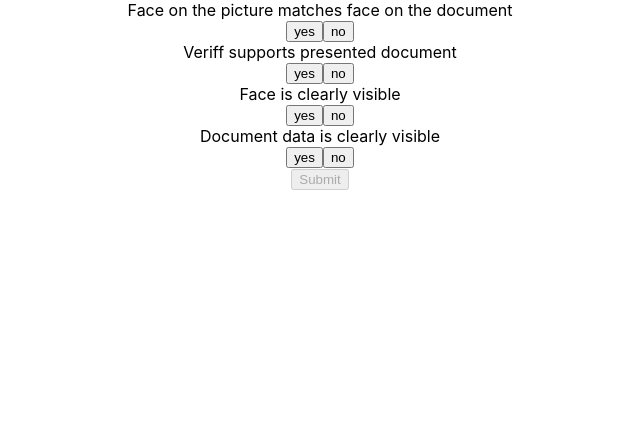
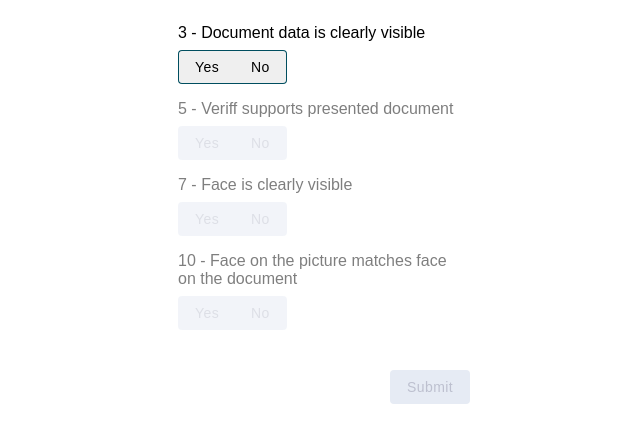
Before and after one commit to suhomozgy-andrey/vf-assignment, a React (Create React App) app: page / in a window 1280 px wide. Shown: the top 442 px of the page, without its empty margins (320-960 px from the left). Built offline with nearby package versions, Linux system fonts and the light colour scheme.

Commit message:
Added Button and CheckableResult component for better code splitting, added better validation logic, added after sudmit sucessfull message

```diff
--- /dev/null
+++ b/src/App.module.scss
@@ -0,0 +1,27 @@
+.app {
+	display: flex;
+	align-items: center;
+	flex-direction: column;
+	padding: 16px;
+
+	.listWrapper {
+		width: 300px;
+		max-width: 100%;
+		display: flex;
+		flex-direction: column;
+		align-items: flex-end;
+		gap: 32px;
+
+		.list {
+			display: flex;
+			flex-direction: column;
+			align-self: center;
+			max-width: 100%;
+			margin: 0 auto;
+		}
+
+		.submitButton {
+			justify-self: flex-end;
+		}
+	}
+}
--- a/src/App.scss
+++ /dev/null
@@ -1,3 +0,0 @@
-.App {
-	text-align: center;
-}
--- a/src/App.tsx
+++ b/src/App.tsx
@@ -1,53 +1,97 @@
 import * as React from 'react';
-import './App.scss';
 
-import { fetchChecks, ICheckResultItem, ICheckResultSubmitItem } from './api';
+import { CheckResultValueEnum, fetchChecks, ICheckResultItem, ICheckResultSubmitItem } from './api';
 import { CheckableResult } from './components/CheckableResult';
+import { Button } from './components/Button';
+import styles from './App.module.scss';
 
 const App = () => {
+	const [submitted, setSubmitted] = React.useState<boolean>(false);
 	const [loading, setLoading] = React.useState<boolean>(false);
 	const [error, setError] = React.useState<unknown>(null);
-	const [items, setItems] = React.useState<Array<ICheckResultItem>>();
-
-	const [answers, setAnswers] = React.useState<Record<string, 'yes' | 'no'>>({});
-
-	const isReadyForSubmit =
-		Object.values(answers).length > 0 &&
-		(Object.values(answers).some((answer) => answer === 'no') ||
-			(Object.values(answers).every((answer) => answer === 'yes') && Object.values(answers).length === items?.length));
+	const [items, setItems] = React.useState<Array<ICheckResultItem>>([]);
 
 	React.useEffect(() => {
-		console.log('useEffect');
-
 		setLoading(true);
 		fetchChecks()
 			.then((result) => {
-				console.log('Result', result);
 				setItems(result);
 				setLoading(false);
 			})
 			.catch((error) => {
-				console.error('Log error', error);
 				setLoading(false);
 				setError(error);
 			});
 	}, []);
 
+	const preparedItems = React.useMemo(() => items.sort((a, b) => a.priority - b.priority), [items]);
+
+	const [answers, setAnswers] = React.useState<Record<string, CheckResultValueEnum>>({});
+
+	const isItemEnabled = React.useCallback(
+		(id: string) => {
+			if (preparedItems[0].id === id) return true;
+
+			const currentItemIndex = preparedItems.findIndex((item) => item.id === id);
+
+			return (
+				Object.keys(answers).includes(preparedItems[currentItemIndex - 1].id) &&
+				answers[preparedItems[currentItemIndex - 1].id] === CheckResultValueEnum.YES
+			);
+		},
+		[preparedItems, answers]
+	);
+
+	const isReadyForSubmit =
+		Object.values(answers).length > 0 &&
+		(Object.values(answers).some((answer) => answer === CheckResultValueEnum.NO) ||
+			(Object.values(answers).every((answer) => answer === CheckResultValueEnum.YES) &&
+				Object.values(answers).length === items?.length));
+
 	const handleSetAnswer = (answer: ICheckResultSubmitItem) => {
 		setAnswers((answers) => ({ ...answers, [answer.checkId]: answer.value }));
 	};
 
+	const handleSubmit = React.useCallback(() => {
+		if (!isReadyForSubmit) return;
+		console.log('answers', answers);
+
+		setSubmitted(true);
+	}, [answers, isReadyForSubmit]);
+
 	return (
-		<div className='App'>
-			{!!error && <div>Error happened, please refresh the page</div>}
-			{loading && !items && <span>Loading...</span>}
-			{!loading &&
-				items &&
-				items.map((resultItem) => (
-					<CheckableResult onAnswerSet={handleSetAnswer} key={resultItem.id} item={resultItem} />
-				))}
-			<button disabled={!isReadyForSubmit}>Submit</button>
-			{Object.values(answers).length > 0 && <>{JSON.stringify(answers, null, 2)}</>}
+		<div className={styles.app}>
+			{!submitted && (
+				<>
+					{!!error && <div>Error happened, please refresh the page</div>}
+					{!error && loading && !items && <span>Loading...</span>}
+					{!error && !loading && items && (
+						<div className={styles.listWrapper}>
+							<div className={styles.list}>
+								{preparedItems.map((resultItem) => (
+									<CheckableResult
+										onAnswerSet={handleSetAnswer}
+										key={resultItem.id}
+										item={resultItem}
+										disabled={!isItemEnabled(resultItem.id)}
+									/>
+								))}
+							</div>
+							<Button
+								variant='primary'
+								disabled={!isReadyForSubmit}
+								className={styles.submitButton}
+								onClick={handleSubmit}
+							>
+								Submit
+							</Button>
+						</div>
+					)}
+					<br />
+					{Object.values(answers).length > 0 && <code>{JSON.stringify(answers, null, 2)}</code>}
+				</>
+			)}
+			{submitted && <div>Submitted successfully!</div>}
 		</div>
 	);
 };
--- a/src/api.ts
+++ b/src/api.ts
@@ -4,9 +4,14 @@ export interface ICheckResultItem {
 	description: string;
 }
 
+export enum CheckResultValueEnum {
+	YES = 'yes',
+	NO = 'no'
+}
+
 export interface ICheckResultSubmitItem {
 	checkId: string;
-	value: 'yes' | 'no';
+	value: CheckResultValueEnum;
 }
 
 export const fetchChecks = (): Promise<Array<ICheckResultItem>> => {
--- /dev/null
+++ b/src/components/Button/index.tsx
@@ -0,0 +1,23 @@
+import classnames from 'classnames';
+import * as React from 'react';
+
+import styles from './styles.module.scss';
+
+interface IButtonProps extends React.ButtonHTMLAttributes<HTMLButtonElement> {
+	variant?: 'primary' | 'default';
+}
+
+export const Button: React.FC<IButtonProps> = ({ className, variant, ...rest }) => (
+	<button
+		className={classnames(
+			styles.button,
+			{
+				[styles.primary]: variant === 'primary'
+			},
+			className
+		)}
+		{...rest}
+	>
+		{rest.children}
+	</button>
+);
--- /dev/null
+++ b/src/components/Button/styles.module.scss
@@ -0,0 +1,29 @@
+.button {
+    font-weight: 500;
+    font-size: 14px;
+    letter-spacing: 0.4px;
+    text-align: center;
+
+    position: relative;
+    padding: 8px 16px;
+    border-radius: 4px;
+    cursor: pointer;
+    border: 1px solid var(--primary-color);
+
+    &.primary {
+      border: 1px solid transparent;
+      background-color: var(--primary-color);
+      color: white;
+    }
+
+    &:disabled {
+      background-color: #e6ebf4;
+      border: 1px solid transparent;
+      color: #bdc0cf;
+      cursor: not-allowed;
+    }
+
+    &:enabled:hover, &:enabled:focus {
+      filter: brightness(110%);
+    }
+  }
--- a/src/components/CheckableResult/index.tsx
+++ b/src/components/CheckableResult/index.tsx
@@ -1,16 +1,19 @@
+import classnames from 'classnames';
 import * as React from 'react';
-import { ICheckResultItem, ICheckResultSubmitItem } from '../../api';
+import { CheckResultValueEnum, ICheckResultItem, ICheckResultSubmitItem } from '../../api';
+import { Button } from '../Button';
 
 import styles from './styles.module.scss';
 
 interface ICheckableResultProps {
 	item: ICheckResultItem;
 	onAnswerSet: (result: ICheckResultSubmitItem) => void;
+	disabled?: boolean;
 }
 
-export const CheckableResult: React.FC<ICheckableResultProps> = ({ item, onAnswerSet }) => {
-	const [answer, setAnswer] = React.useState<'yes' | 'no'>();
-	const handleSetAnswer = (answer: 'yes' | 'no') => () => {
+export const CheckableResult: React.FC<ICheckableResultProps> = ({ item, onAnswerSet, disabled }) => {
+	const [answer, setAnswer] = React.useState<CheckResultValueEnum>();
+	const handleSetAnswer = (answer: CheckResultValueEnum) => () => {
 		setAnswer(() => answer);
 		onAnswerSet({
 			checkId: item.id,
@@ -18,11 +21,33 @@ export const CheckableResult: React.FC<ICheckableResultProps> = ({ item, onAnswe
 		});
 	};
 	return (
-		<div className={styles.wrapper}>
-			<div>{item.description}</div>
+		<div
+			className={classnames(styles.wrapper, {
+				[styles.disabled]: disabled,
+				[styles.answered]: !!answer
+			})}
+			tabIndex={-1}
+		>
+			<div className={styles.title}>
+				{item.priority} - {item.description}
+			</div>
 			<div>
-				<button onClick={handleSetAnswer('yes')}>yes</button>
-				<button onClick={handleSetAnswer('no')}>no</button>
+				<Button
+					className={classnames(styles.button)}
+					disabled={disabled}
+					variant={answer === CheckResultValueEnum.YES ? 'primary' : 'default'}
+					onClick={handleSetAnswer(CheckResultValueEnum.YES)}
+				>
+					Yes
+				</Button>
+				<Button
+					className={classnames(styles.button)}
+					disabled={disabled}
+					variant={answer === CheckResultValueEnum.NO ? 'primary' : 'default'}
+					onClick={handleSetAnswer(CheckResultValueEnum.NO)}
+				>
+					No
+				</Button>
 			</div>
 		</div>
 	);
--- a/src/components/CheckableResult/styles.module.scss
+++ b/src/components/CheckableResult/styles.module.scss
@@ -1,3 +1,35 @@
 .wrapper {
+    padding: 8px;
+    border-radius: 4px;
+
+    &:not(.disabled):hover, &:not(.disabled):focus {
+        background-color: #eee;
+    }
+
+    &.answered, &.answered:hover {
+        background-color: var(--highlight-color);
+    }
+
+    &.disabled {
+        opacity: 0.5;
+    }
+
+    .title {
+        margin-bottom: 8px;
+    }
+
+    .button {
+        &:first-child {
+            border-right: none;
+            border-top-right-radius: 0;
+            border-bottom-right-radius: 0;
+        }
+
+        & + .button {
+            border-left: none;
+            border-top-left-radius: 0;
+            border-bottom-left-radius: 0;
+        }
+    }
 
 }
--- a/src/index.scss
+++ b/src/index.scss
@@ -5,9 +5,9 @@ body {
     sans-serif;
   -webkit-font-smoothing: antialiased;
   -moz-osx-font-smoothing: grayscale;
+
+  font-family: sans-serif;
+
+	--primary-color: #004e5f;
+	--highlight-color: #def7f7;
 }
-
-code {
-  font-family: source-code-pro, Menlo, Monaco, Consolas, 'Courier New',
-    monospace;
-}
```
